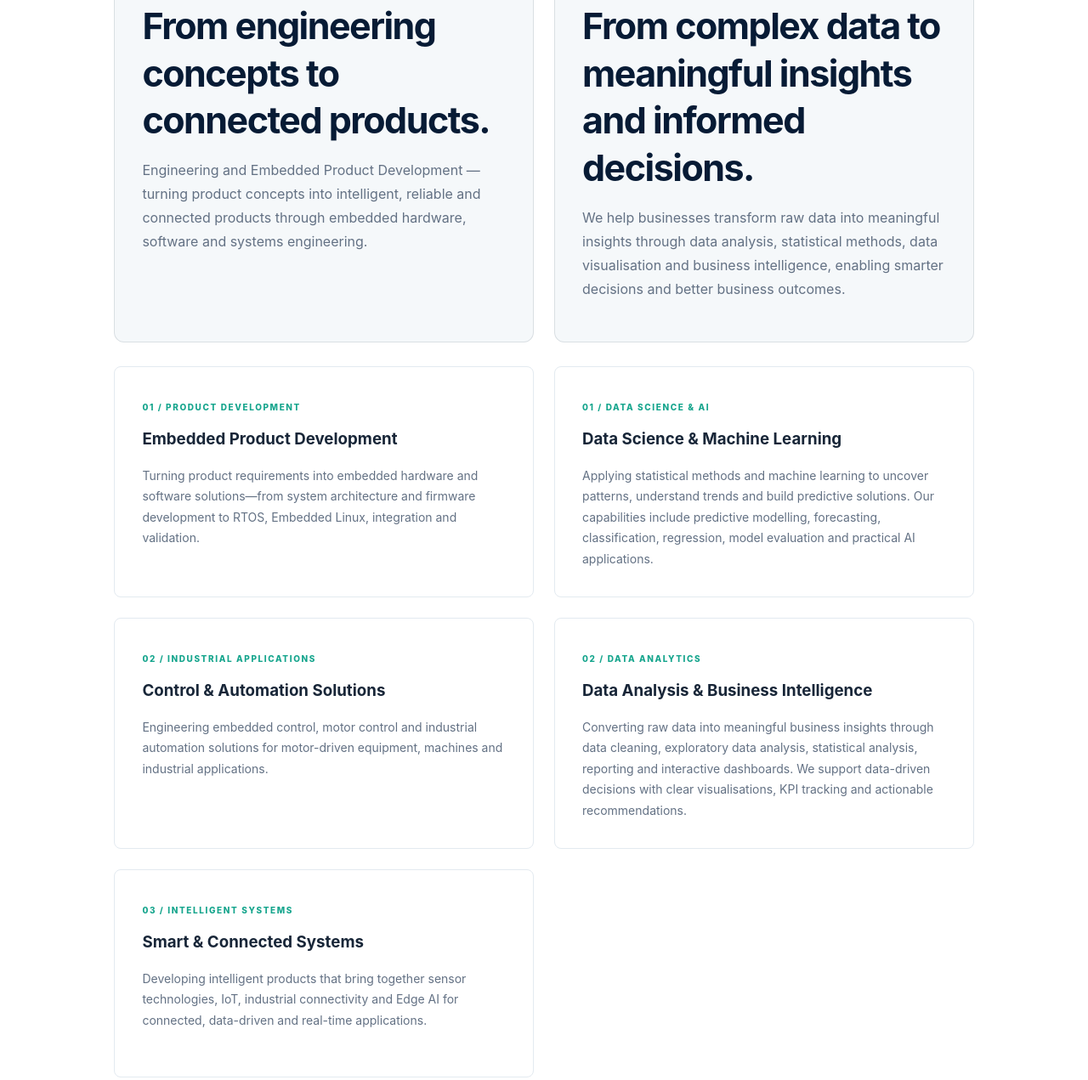
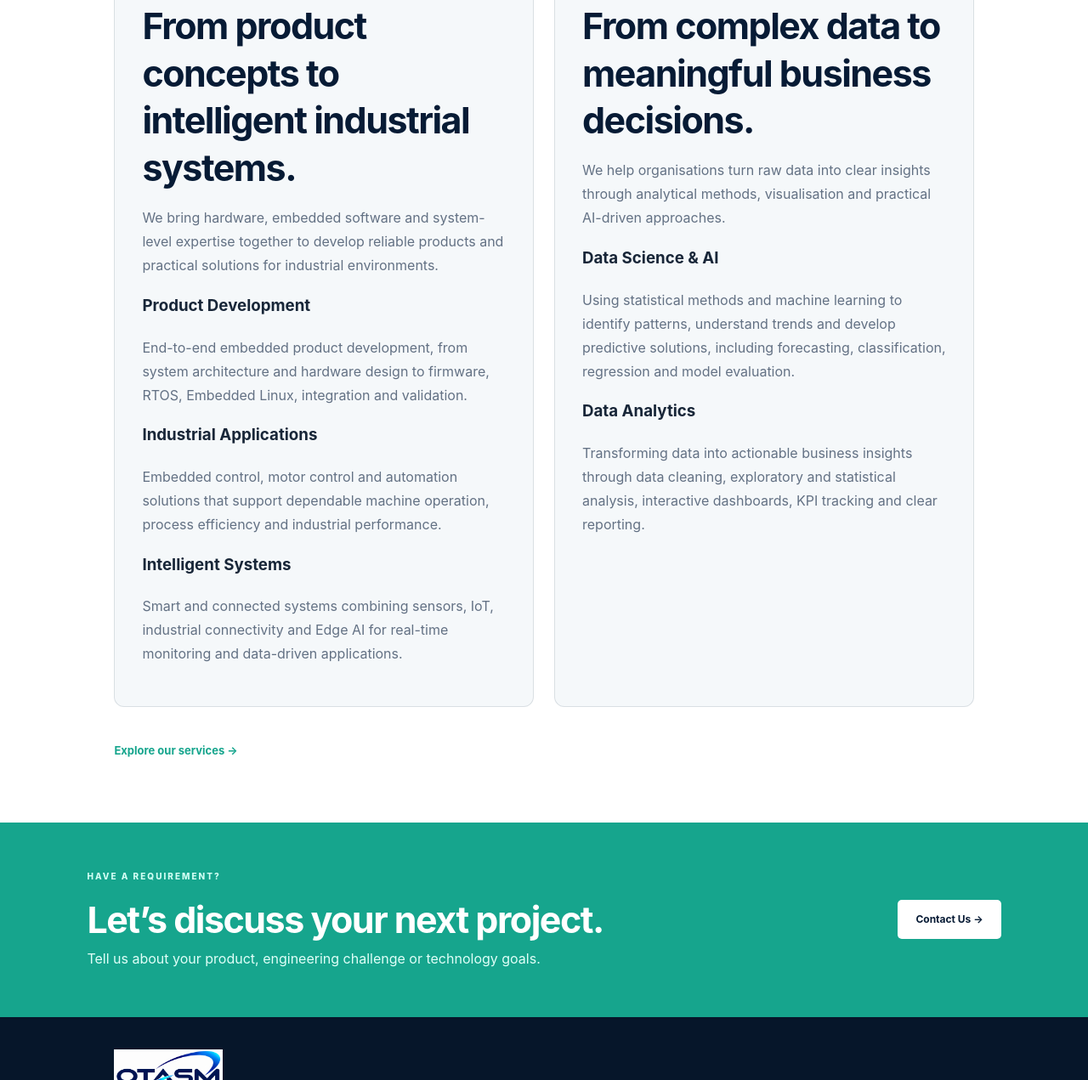
Before and after one commit to otasmindia/otasmindia, a plain HTML site: page index.html in a window 1280 px wide. Shown: the part 1318-2589 px from the top of the page at 85% size. Drawn offline with Linux system fonts and the light colour scheme.

Commit message:
updated index page for better view on mobile version

```diff
--- a/index.html
+++ b/index.html
@@ -462,40 +462,38 @@
       <div class="service-identities">
         <article class="service-identity">
           <p class="service-no">ENGINEERING</p>
-          <h2>From engineering concepts to connected products.</h2>
-          <p>Engineering and Embedded Product Development — turning product concepts into intelligent, reliable and connected products through embedded hardware, software and systems engineering.</p>
+          <h2>From product concepts to intelligent industrial systems.</h2>
+          <p>We bring hardware, embedded software and system-level expertise together to develop reliable products and practical solutions for industrial environments.</p>
+          <div class="identity-focus-grid engineering-focus">
+            <div class="identity-focus">
+              <h3>Product Development</h3>
+              <p>End-to-end embedded product development, from system architecture and hardware design to firmware, RTOS, Embedded Linux, integration and validation.</p>
+            </div>
+            <div class="identity-focus">
+              <h3>Industrial Applications</h3>
+              <p>Embedded control, motor control and automation solutions that support dependable machine operation, process efficiency and industrial performance.</p>
+            </div>
+            <div class="identity-focus">
+              <h3>Intelligent Systems</h3>
+              <p>Smart and connected systems combining sensors, IoT, industrial connectivity and Edge AI for real-time monitoring and data-driven applications.</p>
+            </div>
+          </div>
         </article>
+
         <article class="service-identity">
           <p class="service-no">DATA ANALYSIS</p>
-          <h2>From complex data to meaningful insights and informed decisions.</h2>
-          <p>We help businesses transform raw data into meaningful insights through data analysis, statistical methods, data visualisation and business intelligence, enabling smarter decisions and better business outcomes.</p>
-        </article>
-      </div>
-      <div class="service-grid">
-        <article class="service-card">
-          <span class="service-no">01 / PRODUCT DEVELOPMENT</span>
-          <h3>Embedded Product Development</h3>
-          <p>Turning product requirements into embedded hardware and software solutions—from system architecture and firmware development to RTOS, Embedded Linux, integration and validation.</p>
-        </article>
-        <article class="service-card">
-          <span class="service-no">01 / DATA SCIENCE &amp; AI</span>
-          <h3>Data Science &amp; Machine Learning</h3>
-          <p>Applying statistical methods and machine learning to uncover patterns, understand trends and build predictive solutions. Our capabilities include predictive modelling, forecasting, classification, regression, model evaluation and practical AI applications.</p>
-        </article>
-        <article class="service-card">
-          <span class="service-no">02 / INDUSTRIAL APPLICATIONS</span>
-          <h3>Control &amp; Automation Solutions</h3>
-          <p>Engineering embedded control, motor control and industrial automation solutions for motor-driven equipment, machines and industrial applications.</p>
-        </article>
-        <article class="service-card">
-          <span class="service-no">02 / DATA ANALYTICS</span>
-          <h3>Data Analysis &amp; Business Intelligence</h3>
-          <p>Converting raw data into meaningful business insights through data cleaning, exploratory data analysis, statistical analysis, reporting and interactive dashboards. We support data-driven decisions with clear visualisations, KPI tracking and actionable recommendations.</p>
-        </article>
-        <article class="service-card">
-          <span class="service-no">03 / INTELLIGENT SYSTEMS</span>
-          <h3>Smart &amp; Connected Systems</h3>
-          <p>Developing intelligent products that bring together sensor technologies, IoT, industrial connectivity and Edge AI for connected, data-driven and real-time applications.</p>
+          <h2>From complex data to meaningful business decisions.</h2>
+          <p>We help organisations turn raw data into clear insights through analytical methods, visualisation and practical AI-driven approaches.</p>
+          <div class="identity-focus-grid data-focus">
+            <div class="identity-focus">
+              <h3>Data Science &amp; AI</h3>
+              <p>Using statistical methods and machine learning to identify patterns, understand trends and develop predictive solutions, including forecasting, classification, regression and model evaluation.</p>
+            </div>
+            <div class="identity-focus">
+              <h3>Data Analytics</h3>
+              <p>Transforming data into actionable business insights through data cleaning, exploratory and statistical analysis, interactive dashboards, KPI tracking and clear reporting.</p>
+            </div>
+          </div>
         </article>
       </div>
       <p><a class="text-link" href="services.html">Explore our services →</a></p>
```
